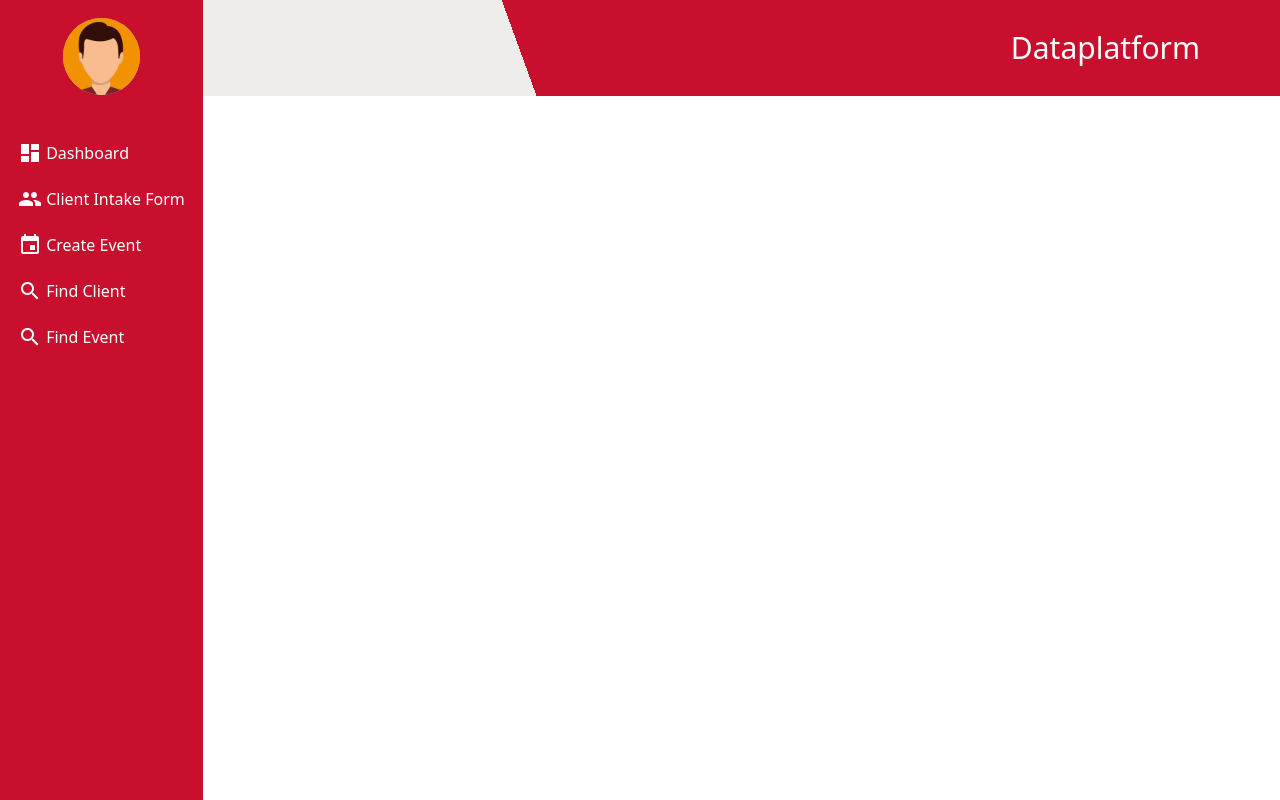
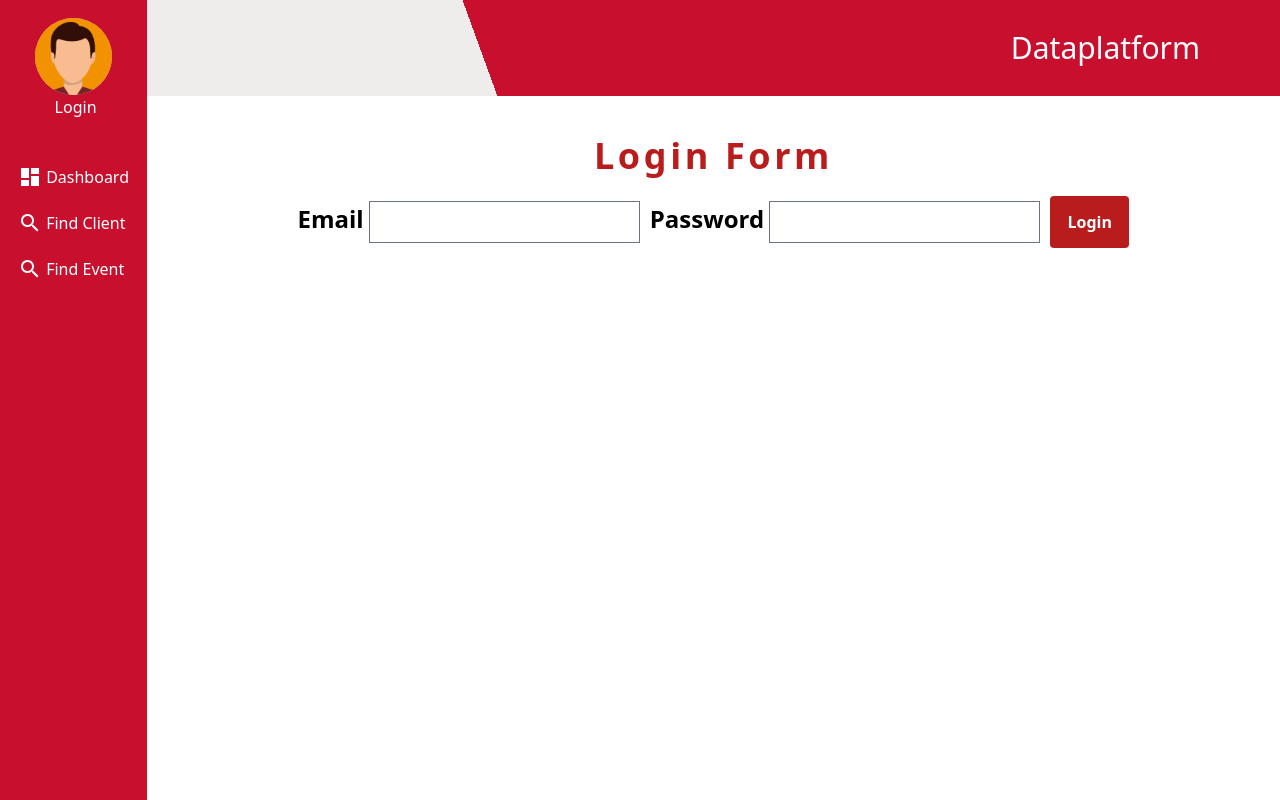
Before and after one commit to CIS-Spring-2023/project-cis_4339_project_13, a Vue app in the folder frontend/: page /login in a window 1280 px wide. Built offline with nearby package versions, Linux system fonts and the light colour scheme; no server answers.

Commit message:
commit for login page

```diff
--- a/frontend/src/App.vue
+++ b/frontend/src/App.vue
@@ -1,11 +1,14 @@
 <script>
 import axios from 'axios'
+import {store} from './store'
 const apiURL = import.meta.env.VITE_ROOT_API
 
 export default {
   name: 'App',
   data() {
     return {
+      store,
+      email: "",
       orgName: 'Dataplatform'
     }
   },
@@ -22,6 +25,14 @@ export default {
       <header class="w-full">
         <section class="text-center">
           <img class="m-auto" src="@\assets\DanPersona.svg" />
+          <router-link to="/login">
+                <span
+                  style="position: relative; top: 6px"
+                  class="material-icons"
+                  ></span
+                >
+                {{ store.user_email }}
+              </router-link>
         </section>
         <nav class="mt-10">
           <ul class="flex flex-col gap-4">
@@ -35,7 +46,7 @@ export default {
                 Dashboard
               </router-link>
             </li>
-            <li>
+            <li v-if="store.role === 'editor'">
               <router-link to="/intakeform">
                 <span
                   style="position: relative; top: 6px"
@@ -45,7 +56,7 @@ export default {
                 Client Intake Form
               </router-link>
             </li>
-            <li>
+            <li v-if="store.role === 'editor'">
               <router-link to="/eventform">
                 <span
                   style="position: relative; top: 6px"
--- a/frontend/src/components/homePage.vue
+++ b/frontend/src/components/homePage.vue
@@ -2,6 +2,7 @@
 import { DateTime } from 'luxon'
 import axios from 'axios'
 import AttendanceChart from './barChart.vue'
+import { store } from '../store.js'
 const apiURL = import.meta.env.VITE_ROOT_API
 
 export default {
@@ -10,6 +11,7 @@ export default {
   },
   data() {
     return {
+      store,
       recentEvents: [],
       labels: [],
       chartData: [],
--- /dev/null
+++ b/frontend/src/components/login.vue
@@ -0,0 +1,63 @@
+<script>
+import { store } from '../store';
+
+export default {
+    data() {
+        return {
+            store,
+            email: "",
+            passwd: "",
+            err: false
+        }
+    },
+    methods: {
+        auth() {
+            if(this.email === "test@example.com" && this.passwd === "12345"){
+                store.role = "editor"
+                store.user_email = this.email
+                console.log("yes")
+                this.$router.push('/')
+            }
+            else {
+                err = true
+            }
+        }
+    },
+    created() {
+        store.role = "viewer"
+        store.user_email = "Login"
+    }
+}
+</script>
+<template>
+    <main>
+        <h1 class="font-bold text-4xl text-red-700 tracking-widest text-center mt-10">
+            Login Form
+        </h1>
+
+        <form class="text-2xl font-bold text-center" @submit.prevent="auth">
+            <label >Email</label>
+            <input type="text" v-model="email">
+            <label>Password</label>
+            <input type="password" v-model="passwd">
+
+            <button class="bg-red-700 text-white rounded mt-5 grid-cols-2">Login</button>
+        </form>
+        <p v-if="err">Incorrect email and/or password</p>
+    </main>
+</template>
+
+<style>
+label {
+    padding-left: 10px;
+    padding-right: 5px;
+}
+div {
+    padding-top: 10 px;
+}
+button {
+    margin: 10px;
+    font-size: medium;
+    width: 7%;
+}
+</style>
--- a/frontend/src/router/index.js
+++ b/frontend/src/router/index.js
@@ -39,6 +39,12 @@ const routes = [
     name: 'eventdetails',
     props: true,
     component: () => import('../components/eventDetails.vue')
+  },
+  {
+    path: '/login/',
+    name: 'login',
+    props: true,
+    component: () => import('../components/login.vue')
   }
 ]
 const router = createRouter({
--- /dev/null
+++ b/frontend/src/store.js
@@ -0,0 +1,6 @@
+import { reactive } from 'vue'
+
+export const store = reactive({
+    role: "viewer",
+    user_email: "Login"
+})
```
